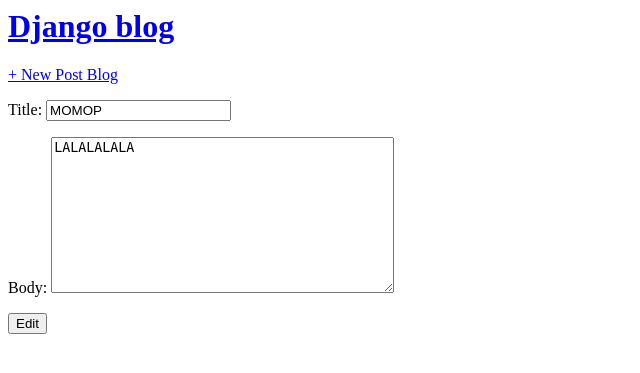
After one commit to AhmedKhairyM0/blog_app_django, a Django app: page /post/1/edit in a window 1280 px wide. The commit adds this page. Shown: the top 373 px of the page, without its empty margins (0-640 px from the left). Run offline with Django 4.2, Linux system fonts and the light colour scheme; data comes from the database, SQL or seed files in the repository; both versions use the stored data as it was after the commit.

Commit message:
Make update post operation

```diff
--- a/blog/templates/blog/post_detail.html
+++ b/blog/templates/blog/post_detail.html
@@ -2,8 +2,9 @@
 
 
 {% block content %}
-
     <h2>{{ object.title }}</h2>
     <p>{{object.body }} | {{ object.author}}</p>
-
+    <div>
+        <a href="{% url 'post_edit' object.pk%}">+ Edit Post</a>
+    </div>
 {% endblock content %}
--- /dev/null
+++ b/blog/templates/blog/post_edit.html
@@ -0,0 +1,8 @@
+{% extends 'blog/base.html' %}
+
+{% block content %}
+<form method="post" action=""> {% csrf_token %}
+{{form.as_p}}
+<input type="submit" value="Edit"/>
+</form>
+{% endblock content %}
--- a/blog/urls.py
+++ b/blog/urls.py
@@ -1,8 +1,9 @@
 from django.urls import path
-from .views import PostListView, PostDetailView, CreatePostView
+from .views import PostListView, PostDetailView, CreatePostView, UpdatePostView
 
 urlpatterns = [
     path('post/new', CreatePostView.as_view(), name='post_new'),
     path('post/<int:pk>/', PostDetailView.as_view(), name='post_detail'),
+    path('post/<int:pk>/edit', UpdatePostView.as_view(), name='post_edit'),
     path('', PostListView.as_view(), name='home'),
 ]
--- a/blog/views.py
+++ b/blog/views.py
@@ -1,5 +1,5 @@
 from django.shortcuts import render
-from django.views.generic import ListView, DetailView, CreateView
+from django.views.generic import ListView, DetailView, CreateView, UpdateView
 
 from .models import Post
 
@@ -16,3 +16,8 @@
     model = Post
     fields = ['title', 'body', 'author']
     template_name = 'blog/post_new.html'
+
+class UpdatePostView(UpdateView):
+    model = Post
+    fields = ['title', 'body']
+    template_name = 'blog/post_edit.html'
```
Also changed, not shown: db.sqlite3, 1 other file.
